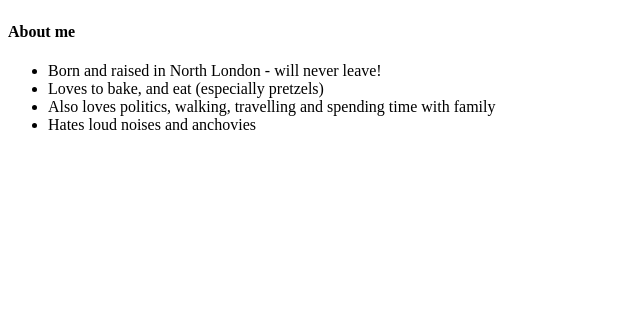
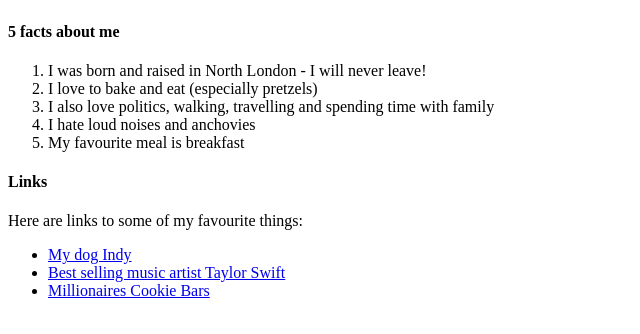
Before and after one commit to sezp/sezp.github.io, a plain HTML site: page index.html in a window 1280 px wide. Shown: the part 270-604 px from the top of the page, without its empty margins (0-640 px from the left). Drawn offline with Linux system fonts and the light colour scheme.

Commit message:
Update index.html

```diff
--- a/index.html
+++ b/index.html
@@ -6,12 +6,19 @@
         <body>
             <h1>SARAH PUGHE</h1>
             <img src="https://i.ibb.co/mG0vWsX/Whats-App-Image-2021-09-23-at-20-24-25.jpg" width="250">
-            <h4>About me</h4>
-            <ul>
-              <li>Born and raised in North London - will never leave!</li>
-              <li>Loves to bake, and eat (especially pretzels)</li>
-              <li>Also loves politics, walking, travelling and spending time with family</li>
-              <li>Hates loud noises and anchovies</li>
-            </ul>
+            <h4>5 facts about me</h4>
+<ol>
+  <li>I was born and raised in North London - I will never leave!</li>
+  <li>I love to bake and eat (especially pretzels)</li>
+  <li>I also love politics, walking, travelling and spending time with family</li>
+  <li>I hate loud noises and anchovies</li>
+  <li>My favourite meal is breakfast</li>
+</ol>
+<h4>Links</h4>
+Here are links to some of my favourite things:<br>
+<ul>
+  <li><a href="/indy.html">My dog Indy</a></li>
+<li><a href="https://en.wikipedia.org/wiki/Taylor_Swift">Best selling music artist Taylor Swift</a></li>
+<li><a href="https://www.janespatisserie.com/2019/05/22/millionaires-cookie-bars/">Millionaires Cookie Bars</a></li>
         </body>
 </html>
```
